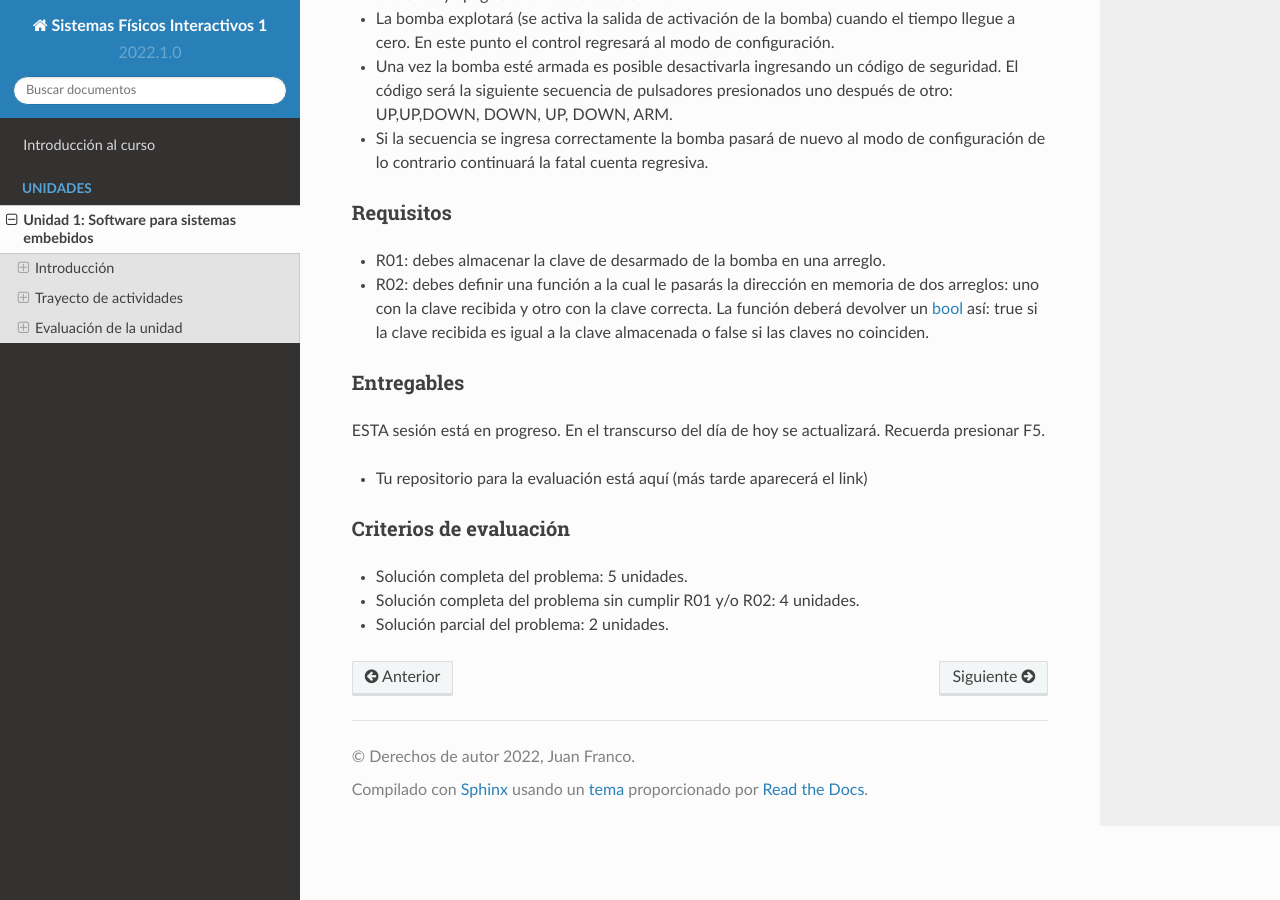
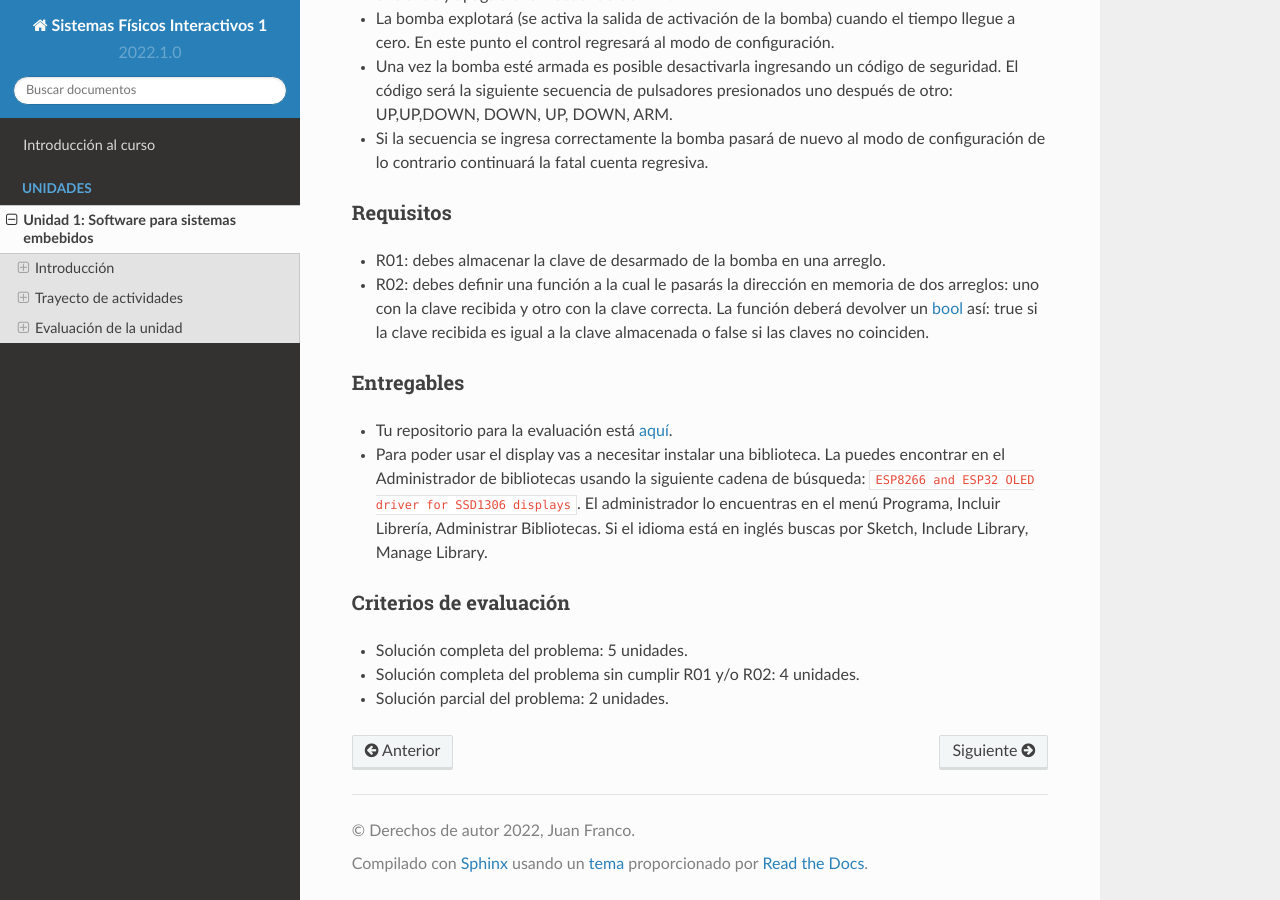
Before and after one commit to juanferfranco/SistemasFisicosInteractivos1, a Sphinx documentation site: the page built from docs/_unidad1/unidad1.rst, in a window 1280 px wide and 900 px high, scrolled down 22076 px. Built offline with Sphinx 7.4.7 and the Read the Docs theme 2.0.0, drawn with Linux system fonts in a browser that asks for light colours.

Commit message:
add classroom link

```diff
--- a/docs/_unidad1/unidad1.rst
+++ b/docs/_unidad1/unidad1.rst
@@ -1038,10 +1038,12 @@ Requisitos
 Entregables
 ****************
 
-ESTA sesión está en progreso. En el transcurso del día de hoy se actualizará.
-Recuerda presionar F5.
-
-* Tu repositorio para la evaluación está aquí (más tarde aparecerá el link)
+* Tu repositorio para la evaluación está `aquí <https://classroom.github.com/a/g5uiBmQa>`__.
+* Para poder usar el display vas a necesitar instalar una biblioteca. La puedes encontrar
+  en el Administrador de bibliotecas usando la siguiente cadena de búsqueda:
+  ``ESP8266 and ESP32 OLED driver for SSD1306 displays``. El administrador lo encuentras en el
+  menú Programa, Incluir Librería, Administrar Bibliotecas. Si el idioma está en inglés
+  buscas por Sketch, Include Library, Manage Library.
 
 Criterios de evaluación
 *************************
```
